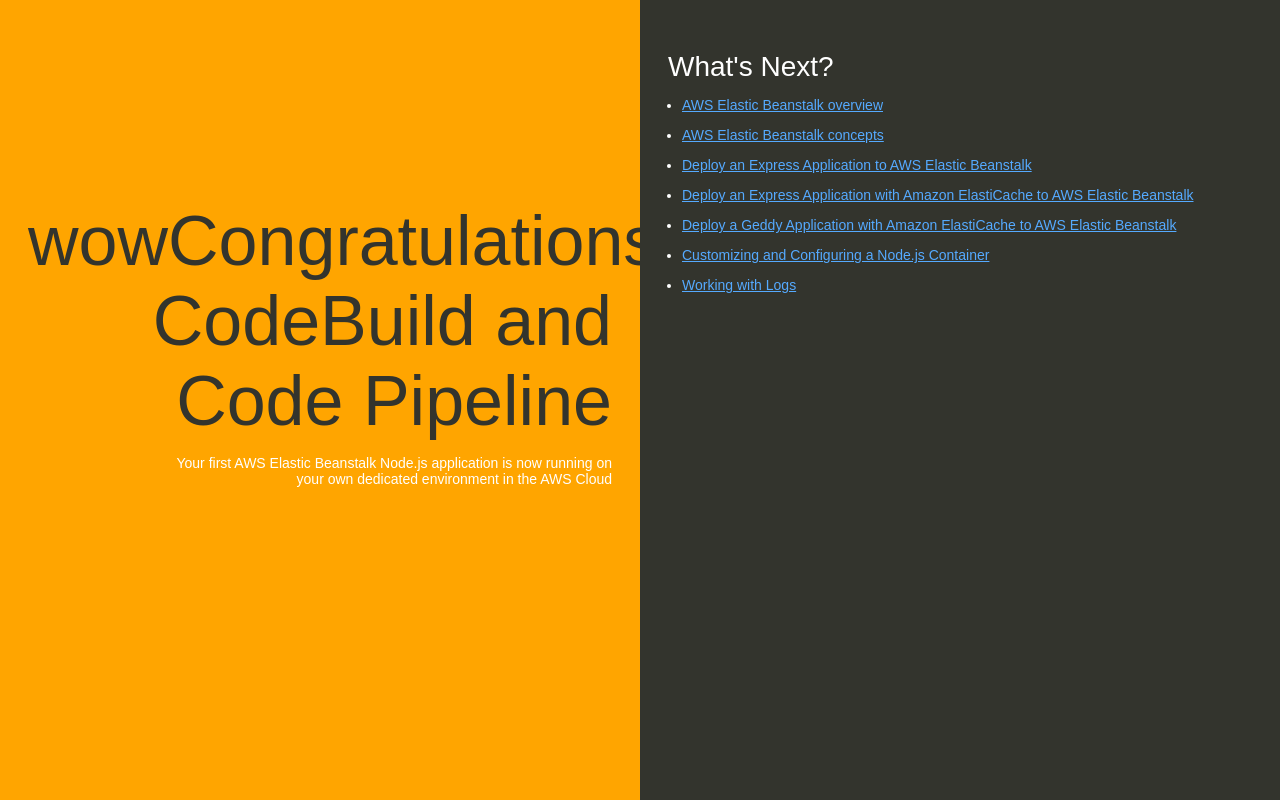
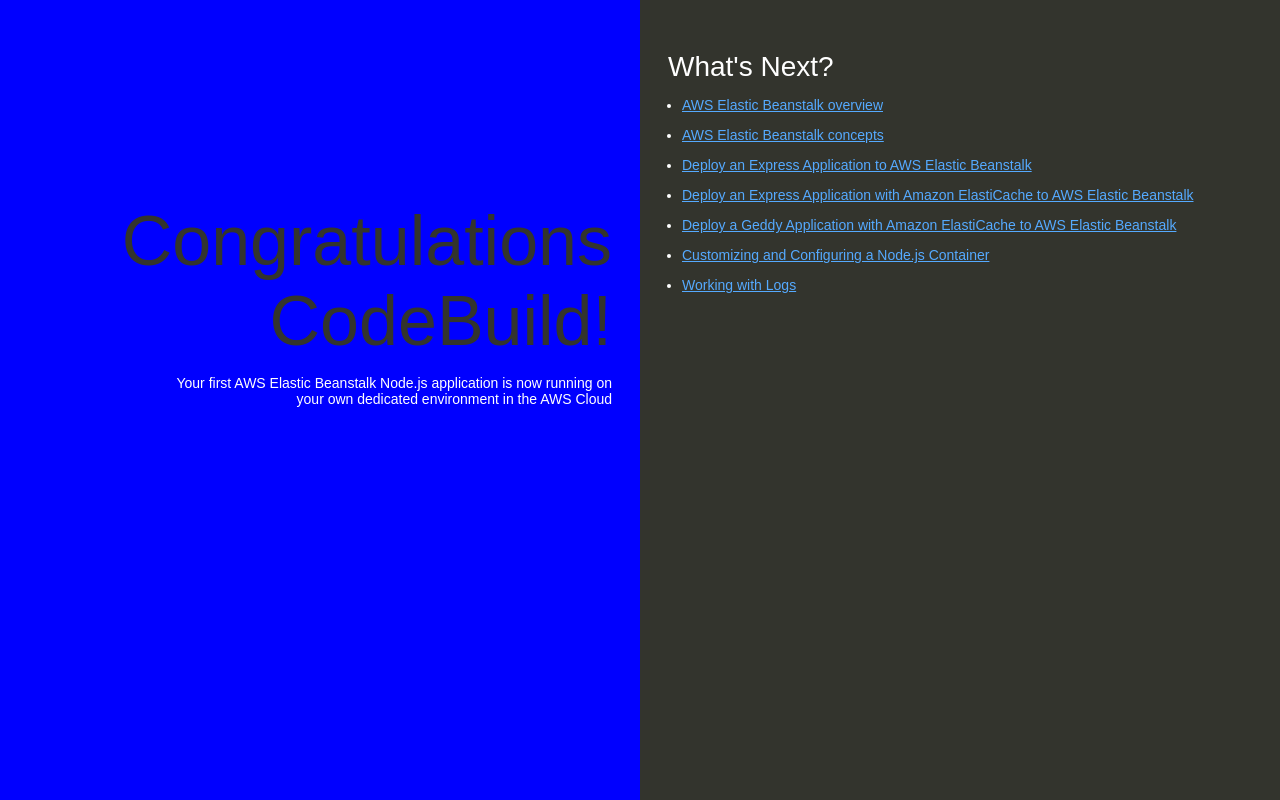
Before and after one commit to giahai99/cicd-app-nodejs, a website: page index.html in a window 1280 px wide. Drawn offline with Linux system fonts and the light colour scheme.

Commit message:
Update index.html
correct format

```diff
--- a/index.html
+++ b/index.html
@@ -1,4 +1,4 @@
-e<!DOCTYPE html>
+<!DOCTYPE html>
 <html>
   <head>
     <title>Elastic Beanstalk</title>
@@ -35,7 +35,7 @@ e<!DOCTYPE html>
 
         text-align: right;
         padding-top: 11em;
-        background-color: orange;
+        background-color: blue;
 
       }
       .textColumn p {
@@ -74,7 +74,7 @@ e<!DOCTYPE html>
   </head>
   <body>
     <div class="textColumn">
-      <h1>wowCongratulations CodeBuild and Code Pipeline</h1>
+      <h1>Congratulations CodeBuild!</h1>
       <p>Your first AWS Elastic Beanstalk Node.js application is now running on your own dedicated environment in the AWS Cloud</p>
     </div>
     <div class="linksColumn">
```
